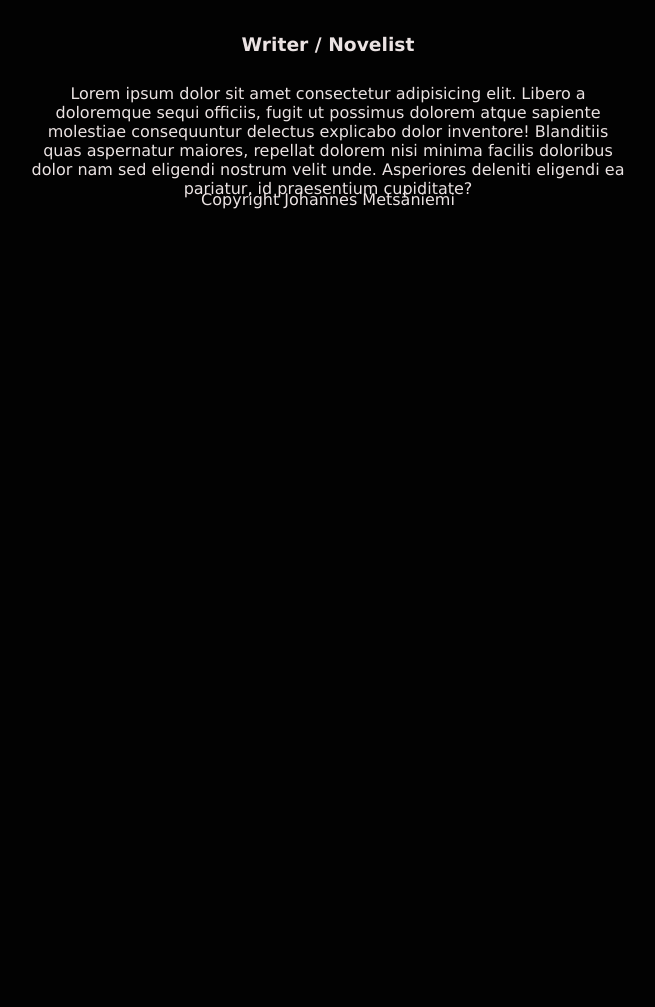
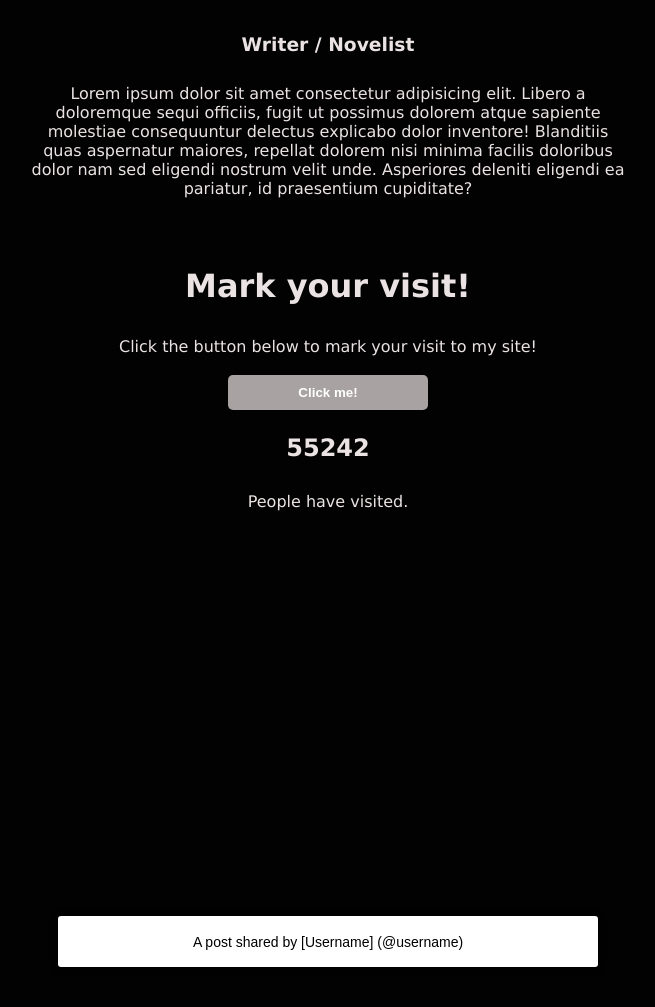
Before and after one commit to jmetsaniemi1/Portfolio_test, a plain HTML site: page index.html in a window 1280 px wide. Shown: the part 2333-3340 px from the top of the page, without its empty margins (312-967 px from the left). Before the commit the page ends 2592 px from the top, so only its background shows below. Drawn offline with Linux system fonts and the light colour scheme; a script that the page names is missing.

Commit message:
version 2.1.0

```diff
--- a/index.html
+++ b/index.html
@@ -83,10 +83,26 @@
     <p>Lorem ipsum dolor sit amet consectetur adipisicing elit. Libero a doloremque sequi officiis, fugit ut possimus dolorem atque sapiente molestiae consequuntur delectus explicabo dolor inventore! Blanditiis quas aspernatur maiores, repellat dolorem nisi minima facilis doloribus dolor nam sed eligendi nostrum velit unde. Asperiores deleniti eligendi ea pariatur, id praesentium cupiditate?</p>
   </div>
 
-
+  <div class="fifth">
+  <h1>Mark your visit!</h1>
+  <p>Click the button below to mark your visit to my site!</p>
+  <br>
+  <button class="visit-btn" id="increment-btn" onclick="increment()">Click me!</button>
+  <h2 id="count-el">55242</h2>
+  <p>People have visited.</p>
+  <script src="style.js"></script>
+</div>
+<div class="sixth">
+    <blockquote class="instagram-media" data-instgrm-permalink="https://www.instagram.com/jmetsa5/" data-instgrm-version="14" style="background:#FFF; border:0; border-radius:3px; box-shadow:0 0 1px 0 rgba(0,0,0,0.5),0 1px 10px 0 rgba(0,0,0,0.15); margin: 1px; max-width:540px; min-width:326px; padding:0; width:99.375%; width:-webkit-calc(100% - 2px); width:calc(100% - 2px);">
+        <div style="padding:16px;">
+            <a href="https://www.instagram.com/jmetsa5/" style=" color:#000; font-family:Arial,sans-serif; font-size:14px; font-style:normal; font-weight:normal; line-height:17px; text-decoration:none;" target="_blank">A post shared by [Username] (@username)</a>
+        </div>
+    </blockquote>
+    <script async src="//www.instagram.com/embed.js"></script>
+</div>
   <div class="navbar-bottom">
     <a href="https://www.linkedin.com/in/johannes-metsäniemi-266079aa/" target="_blank" rel="noopener noreferrer">Linkedin</a>
-    <a href="">Instagram</a>
+    <a href="https://www.instagram.com/jmetsa5/">Instagram</a>
     <a href="">Facebook</a>
   </div>
 
--- a/style.css
+++ b/style.css
@@ -144,7 +144,45 @@
     color: #ebe3e3;;
 
   }
+  .fifth {
+    padding: 16px;
+    margin-top: 30px;
+    height: 300px;
+    color: #ebe3e3;;
 
+  }
+  .sixth {
+    display: flex;
+    justify-content: center;
+    align-items: center;
+    min-height: 100vh;
+    text-align: center;
+  }
+  .visit-btn {
+    border: none;
+    padding-top: 10px;
+    padding-bottom: 10px;
+    color: white;
+    font-weight: bold;
+    width: 200px;
+    margin-bottom: 5px;
+    border-radius: 5px;
+    box-shadow: 0 2 px rgb(169, 162, 162);
+    cursor: pointer;
+
+  }
+  #increment-btn {
+    background: rgb(169, 162, 162);
+}
+
+.visit-btn:hover {
+  background-color: #161716}
+
+.visit-btn:active {
+  background-color: #eef3ee;
+  box-shadow: 0 1px #090808;
+  transform: translateY(4px);
+}
 
 body {
     margin: 50px;
@@ -204,3 +242,7 @@ p {
     background: #282626;
     color: #ebe3e3;
   }
+
+footer p {
+  padding: 50px;
+}
--- /dev/null
+++ b/style.js
@@ -0,0 +1,8 @@
+let count = 55242
+let countEl = document.getElementById("count-el")
+
+
+function increment() {
+    count = count + 1
+    countEl.innerText = count
+}
```
Also changed, not shown: Projektit.html (+1 -1 lines), bio.html (+1 -1 lines), yhteystiedot.html (+1 -1 lines).
